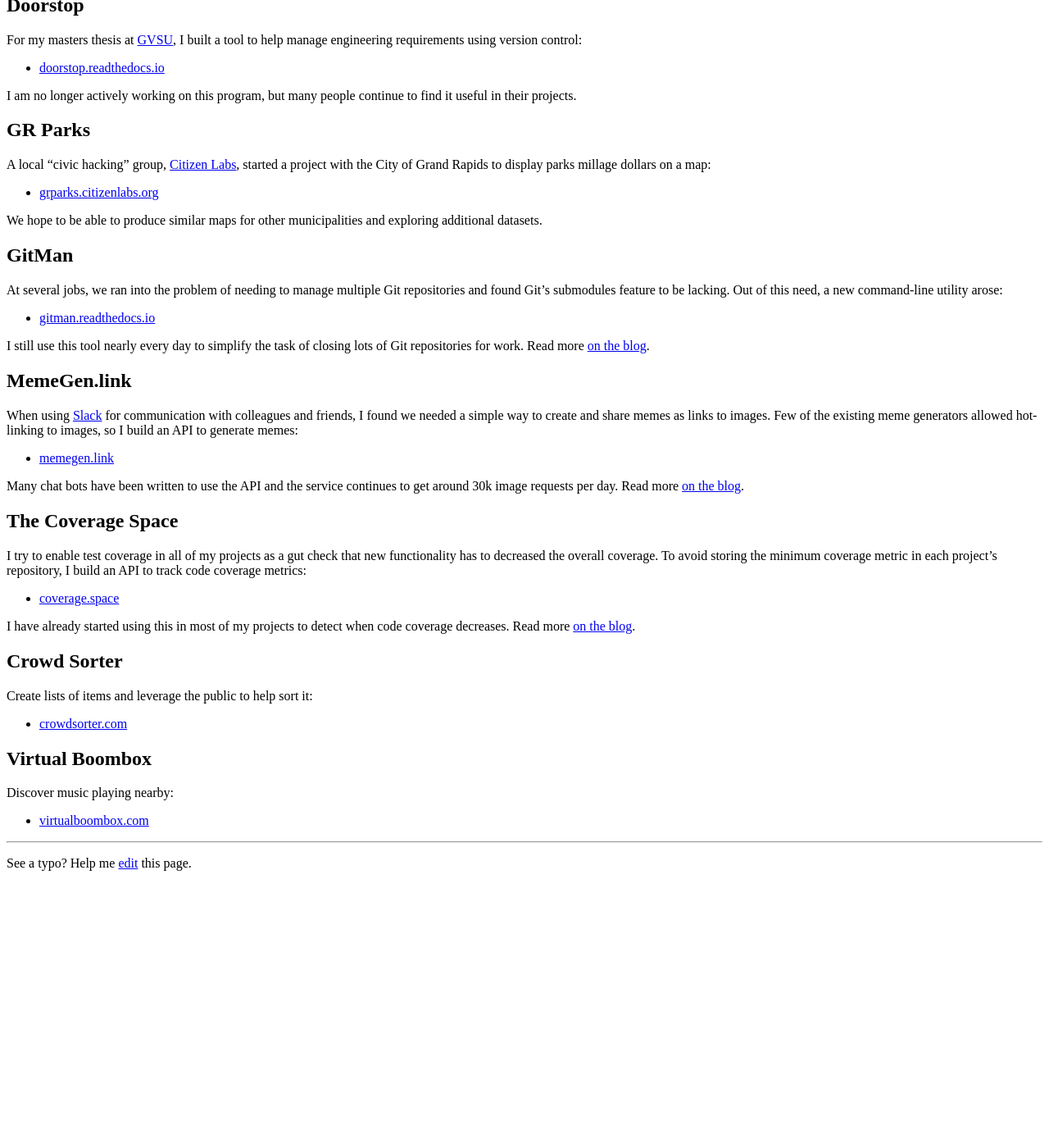
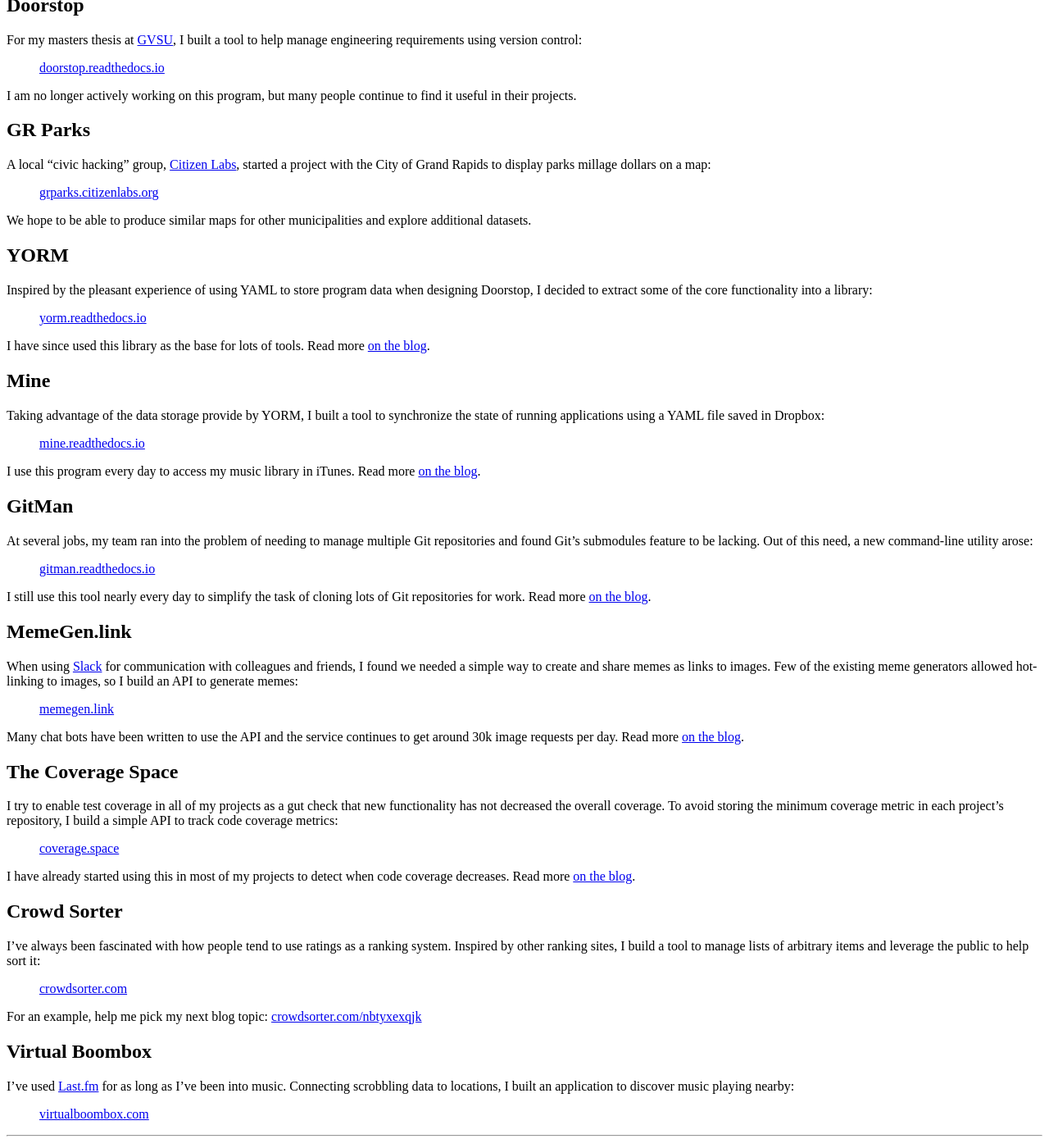
Before and after one commit to jacebrowning/jacebrowning.info, a Jekyll site: the page built from projects.md, in a window 1280 px wide and 1400 px high, scrolled down 325 px. Shown: the whole window at 82% size. Built offline with Jekyll 4.4.1, drawn with Linux system fonts in a browser that asks for light colours; Markdown is read by kramdown in place of the engine named in the settings; before the commit the page ends 1403 px from its top, so only the background shows below that.

Commit message:
Update project descriptions and add: YORM, Mine

```diff
--- a/projects.md
+++ b/projects.md
@@ -7,9 +7,9 @@
 
 ## Doorstop
 
-For my masters thesis at [GVSU](https://www.gvsu.edu/), I built a tool to help manage engineering requirements using version control:
+For my masters thesis at [GVSU](http://scholarworks.gvsu.edu/oapsf_articles/32/), I built a tool to help manage engineering requirements using version control:
 
-* [doorstop.readthedocs.io](https://doorstop.readthedocs.io/)
+> [doorstop.readthedocs.io](https://doorstop.readthedocs.io/)
 
 I am no longer actively working on this program, but many people continue to find it useful in their projects.
 
@@ -17,45 +17,63 @@
 
 A local "civic hacking" group, [Citizen Labs](http://citizenlabs.org/), started a project with the City of Grand Rapids to display parks millage dollars on a map:
 
-* [grparks.citizenlabs.org](http://grparks.citizenlabs.org/)
+> [grparks.citizenlabs.org](https://grparks.citizenlabs.org/)
 
-We hope to be able to produce similar maps for other municipalities and exploring additional datasets.
+We hope to be able to produce similar maps for other municipalities and explore additional datasets.
+
+## YORM
+
+Inspired by the pleasant experience of using YAML to store program data when designing Doorstop, I decided to extract some of the core functionality into a library:
+
+> [yorm.readthedocs.io](https://yorm.readthedocs.io/)
+
+I have since used this library as the base for lots of tools. Read more [on the blog]({% post_url 2015-05-17-yorm-v0.4-released %}).
+
+## Mine
+
+Taking advantage of the data storage provide by YORM, I built a tool to synchronize the state of running applications using a YAML file saved in Dropbox:
+
+> [mine.readthedocs.io](https://mine.readthedocs.io/)
+
+I use this program every day to access my music library in iTunes. Read more [on the blog]({% post_url 2015-03-24-syncing-itunes-using-dropbox-with-mine %}).
 
 ## GitMan
 
-At several jobs, we ran into the problem of needing to manage multiple Git repositories and found Git's submodules feature to be lacking. Out of this need, a new command-line utility arose:
+At several jobs, my team ran into the problem of needing to manage multiple Git repositories and found Git's submodules feature to be lacking. Out of this need, a new command-line utility arose:
 
-* [gitman.readthedocs.io](https://gitman.readthedocs.io/)
+> [gitman.readthedocs.io](https://gitman.readthedocs.io/)
 
-I still use this tool nearly every day to simplify the task of closing lots of Git repositories for work. Read more [on the blog]({% post_url 2015-08-07-replacing-submodules-with-gitman %}).
+I still use this tool nearly every day to simplify the task of cloning lots of Git repositories for work. Read more [on the blog]({% post_url 2015-08-07-replacing-submodules-with-gitman %}).
 
 ## MemeGen.link
 
 When using [Slack](https://slack.com/) for communication with colleagues and friends, I found we needed a simple way to create and share memes as links to images. Few of the existing meme generators allowed hot-linking to images, so I build an API to generate memes:
 
-* [memegen.link](https://memegen.link)
+> [memegen.link](https://memegen.link)
 
 Many chat bots have been written to use the API and the service continues to get around 30k image requests per day. Read more [on the blog]({% post_url 2016-01-24-google-analytics-on-image-requests %}).
 
 ## The Coverage Space
 
-I try to enable test coverage in all of my projects as a gut check that new functionality has to decreased the overall coverage. To avoid storing the minimum coverage metric in each project's repository, I build an API to track code coverage metrics:
+I try to enable test coverage in all of my projects as a gut check that new functionality has not decreased the overall coverage. To avoid storing the minimum coverage metric in each project's repository, I build a simple API to track code coverage metrics:
 
-* [coverage.space](https://coverage.space/)
+> [coverage.space](https://coverage.space/)
 
 I have already started using this in most of my projects to detect when code coverage decreases. Read more [on the blog]({% post_url 2016-09-30-coverage-as-a-service %}).
 
 ## Crowd Sorter
 
-Create lists of items and leverage the public to help sort it:
+I've always been fascinated with how people tend to use ratings as a ranking system. Inspired by other ranking sites, I build a tool to manage lists of arbitrary items  and leverage the public to help sort it:
 
-* [crowdsorter.com](https://crowdsorter.com/)
+> [crowdsorter.com](https://crowdsorter.com/)
+
+For an example, help me pick my next blog topic: [crowdsorter.com/nbtyxexqjk](https://crowdsorter.com/nbtyxexqjk)
 
 ## Virtual Boombox
 
-Discover music playing nearby:
+I've used [Last.fm](https://www.last.fm/about/trackmymusic) for as long as I've been into music. Connecting scrobbling data to locations, I built an application to discover music playing nearby:
 
-* [virtualboombox.com](https://virtualboombox.com/)
+> [virtualboombox.com](https://virtualboombox.com/)
 
 -----
 
```
Also changed, not shown: _posts/2015-05-17-yorm-v0.4-released.md (+1 -1 lines).
